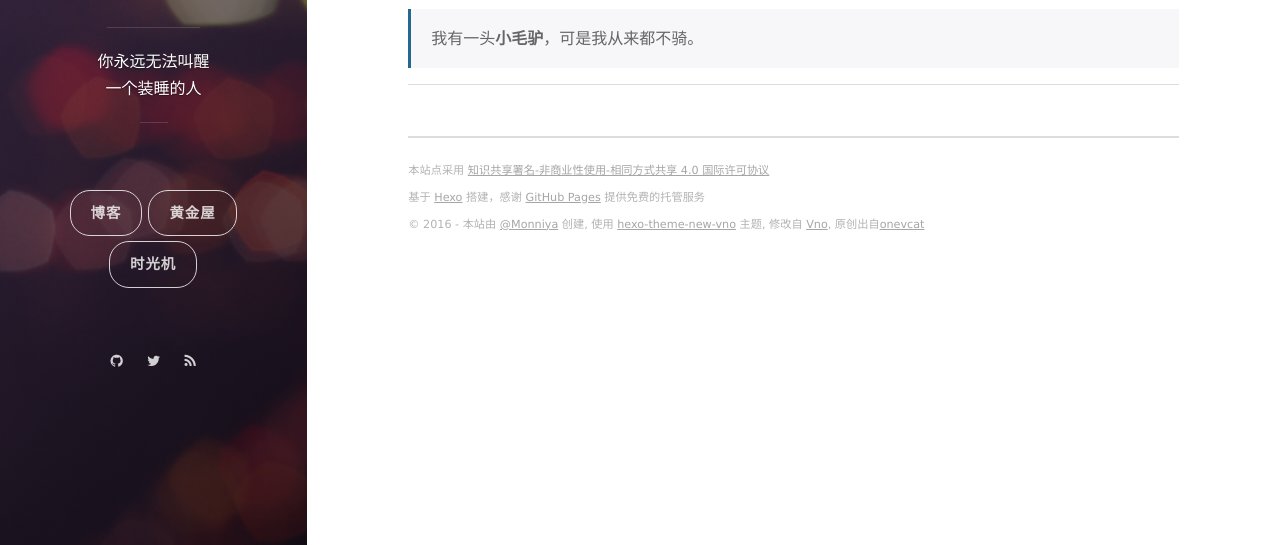
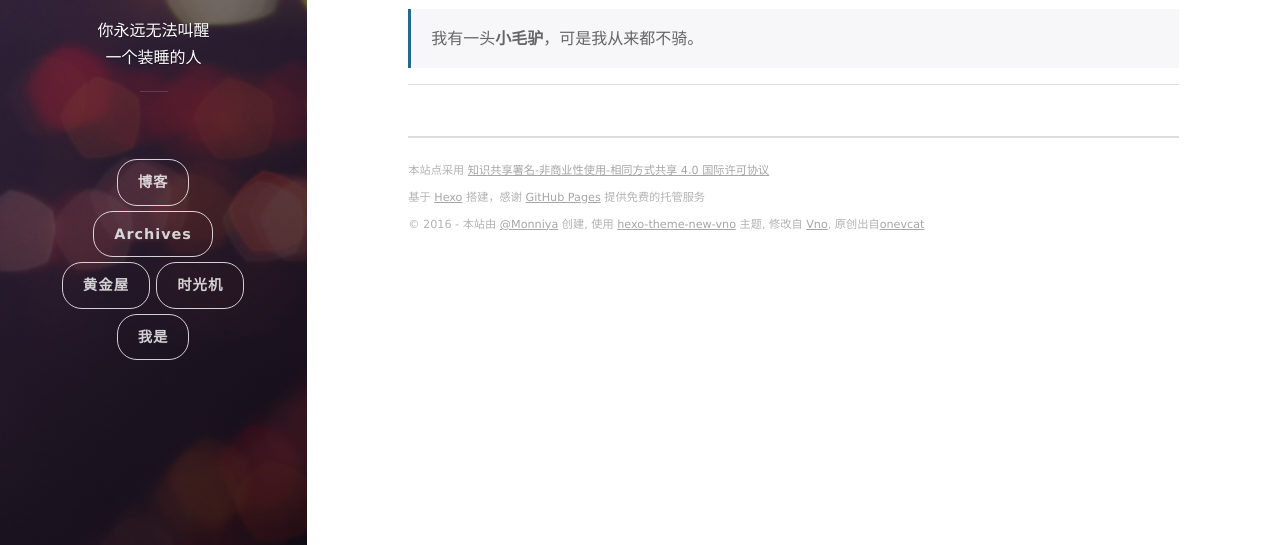
Before and after one commit to SuperheroLiu/SuperheroLiu.github.io, a plain HTML site: page 2016/08/15/FirstNight/index.html in a window 1280 px wide. Shown: the part 255-800 px from the top of the page. Drawn offline with nearby package versions, Linux system fonts and the light colour scheme; some packages are replaced by stand-ins of ours; a script that the page names is missing.

Commit message:
Site updated: 2016-08-17 15:31:21

```diff
--- a/2016/08/15/FirstNight/index.html
+++ b/2016/08/15/FirstNight/index.html
@@ -34,8 +34,6 @@
 
     <meta name="generator" content="hexo"/>
 
-    <link rel="alternate" type="application/rss+xml" title="YM" href="/atom.xml">
-
 
     <link rel="canonical" href="http://baidu.com/2016/08/15/FirstNight/"/>
 
@@ -70,9 +68,13 @@
             <ul class="navigation">
               <li class="navigation__item"><a href="/#blog" title="访问博客" class="blog-button">博客</a></li>
 
+              <li class="navigation__item"><a href="/archives">Archives</a></li>
+
               <li class="navigation__item"><a href="/favourite">黄金屋</a></li>
 
               <li class="navigation__item"><a href="/favourite/time.html">时光机</a></li>
+
+              <li class="navigation__item"><a href="/aboutme">我是</a></li>
 
             </ul>
           </nav>
@@ -86,13 +88,6 @@
 
   <!-- Github -->
 
-  <li class="navigation__item">
-    <a href="https://github.com/monniya" title="查看我的GitHub主页" target="_blank">
-      <i class='social fa fa-github'></i>
-      <span class="label">Github</span>
-    </a>
-  </li>
-
 
 <!-- Stack Overflow -->
 
@@ -105,21 +100,7 @@
 
 <!-- Twitter -->
 
-  <li class="navigation__item">
-    <a href="https://twitter.com/onlymonniya" title="上Twitter找我" target="_blank">
-      <i class='social fa fa-twitter'></i>
-      <span class="label">Twitter</span>
-    </a>
-  </li>
 
-
-
-  <li class="navigation__item">
-    <a href="/atom.xml" title="RSS" target="_blank">
-      <i class='social fa fa-rss'></i>
-      <span class="label">RSS</span>
-    </a>
-  </li>
 
 
 
```
Also changed, not shown: archives/2016/08/index.html (+4 -23 lines), archives/2016/index.html (+4 -23 lines), archives/index.html (+4 -23 lines), index.html (+4 -23 lines).
